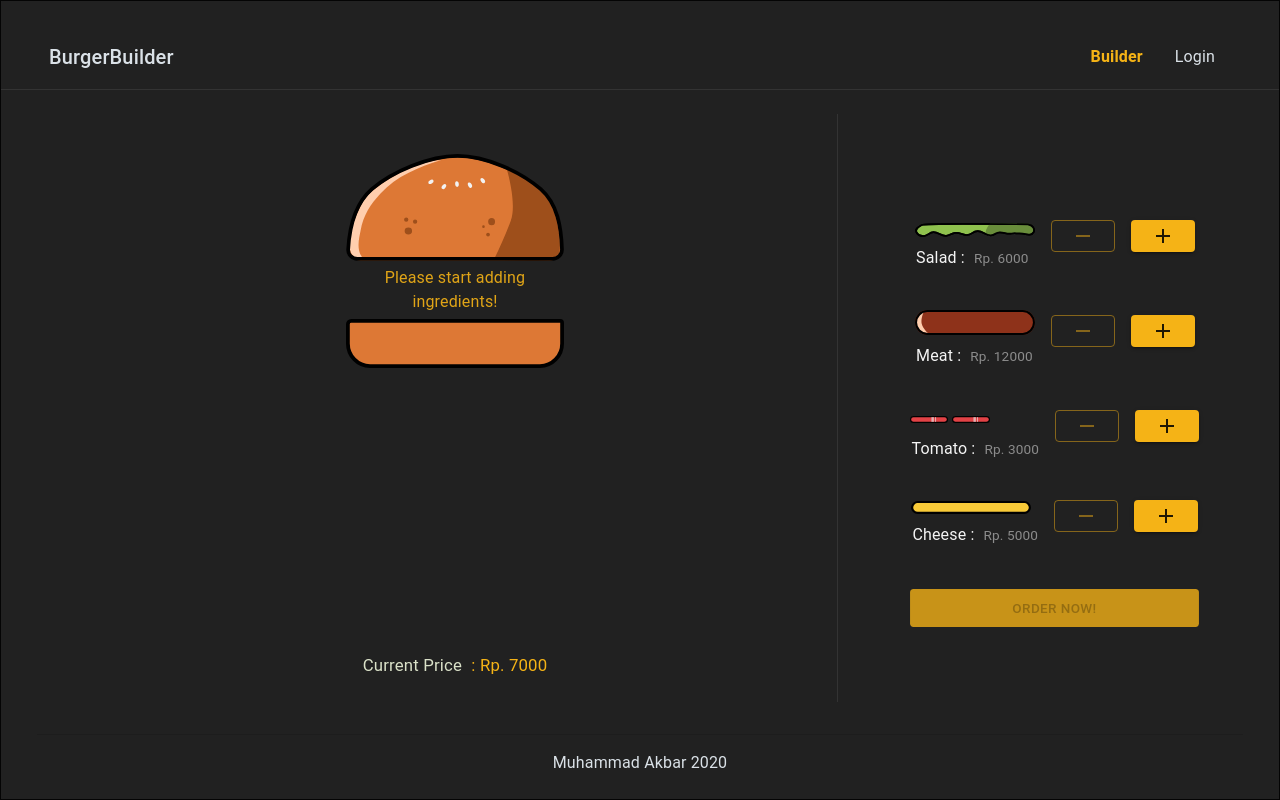
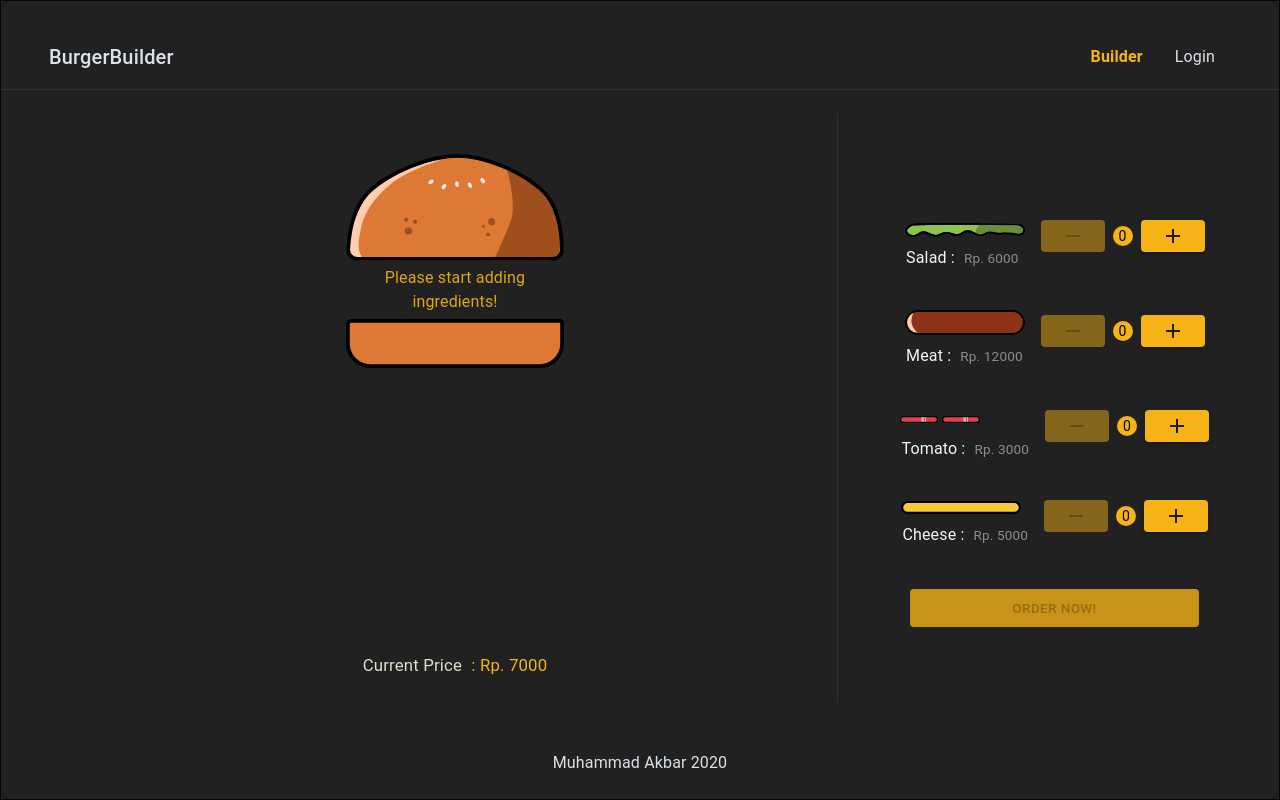
Before and after one commit to MuhammadAkbar11/burger-builder, a React (Create React App) app: page / in a window 1280 px wide. Built offline with nearby package versions, Linux system fonts and the light colour scheme; the HTML template or start-up script is replaced by a standard one.

Commit message:
add badge total item ingredient

```diff
--- a/src/components/Burger/BuildControls/BuildControl.jsx/index.jsx
+++ b/src/components/Burger/BuildControls/BuildControl.jsx/index.jsx
@@ -40,15 +40,15 @@ const BuildControl = props => {
           disabled={props.disabled}
           className={className.button}
           color="primary"
-          variant="outlined"
+          variant="contained"
         >
           <RemoveIcon />
         </Button>
+        <span className={className.badgeTotal}>{props.total}</span>
         <Button
           size="small"
           variant="contained"
           color="primary"
-          className={className.buttonAdd}
           onClick={props.added}
         >
           <AddIcon />{" "}
@@ -66,6 +66,7 @@ BuildControl.propTypes = {
   added: PropTypes.func,
   remove: PropTypes.func,
   disabled: PropTypes.bool,
+  total: PropTypes.number,
 };
 
 export default BuildControl;
--- a/src/components/Burger/BuildControls/BuildControl.jsx/styles.jsx
+++ b/src/components/Burger/BuildControls/BuildControl.jsx/styles.jsx
@@ -37,13 +37,11 @@ const useStyles = makeStyles(theme => ({
   actions: {
     display: "flex",
     justifyContent: "flex-end",
+    alignItems: "center",
     flex: 1,
   },
   ml4: {
     marginLeft: "4px",
-  },
-  buttonAdd: {
-    marginLeft: theme.spacing(2),
   },
   img: {
     width: 38,
@@ -52,12 +50,28 @@ const useStyles = makeStyles(theme => ({
       width: 55,
     },
   },
+  badgeTotal: {
+    backgroundColor: theme.palette.primary.main,
+    color: "#000",
+    borderRadius: "50%",
+    height: 20,
+    width: 20,
+    display: "flex",
+    justifyContent: "center",
+    alignItems: "center",
+    textAlign: "center",
+    marginRight: theme.spacing(1),
+    marginLeft: theme.spacing(1),
+    padding: theme.spacing(1),
+    paddingTop: theme.spacing(1),
+    paddingBottom: theme.spacing(1),
+  },
   button: {
     "&:disabled": {
+      color: "f2f2f2",
+      backgroundColor: "#f5b216c9",
       opacity: 0.6,
       cursor: "not-allowed",
-      color: "#f5b216c9",
-      border: "1px solid #f5b216c9",
     },
   },
 }));
--- a/src/components/Burger/BuildControls/index.jsx
+++ b/src/components/Burger/BuildControls/index.jsx
@@ -69,7 +69,15 @@ const BuildControls = props => {
     .map(ctl => ctl.type)
     .reduce((ac, a) => {
       const exits = ingredients.filter(item => item.ingredient === a);
-      return { ...ac, [a]: exits.length <= 0 };
+
+      let data = {
+        ...ac,
+        [a]: {
+          disabled: exits.length <= 0,
+          total: exits.length,
+        },
+      };
+      return data;
     }, {});
 
   return (
@@ -77,6 +85,7 @@ const BuildControls = props => {
       <Paper className={classes.paper}>
         <Box className={classes.controls}>
           {controls.map((item, index) => {
+            console.log(disabledInfo[item.type]);
             return (
               <div key={`${item.label}${index + 1}`}>
                 <BuildControl
@@ -86,7 +95,8 @@ const BuildControls = props => {
                   label={item.label}
                   type={item.type}
                   price={item.price}
-                  disabled={disabledInfo[item.type]}
+                  disabled={disabledInfo[item.type].disabled}
+                  total={disabledInfo[item.type].total}
                 />
               </div>
             );
```
